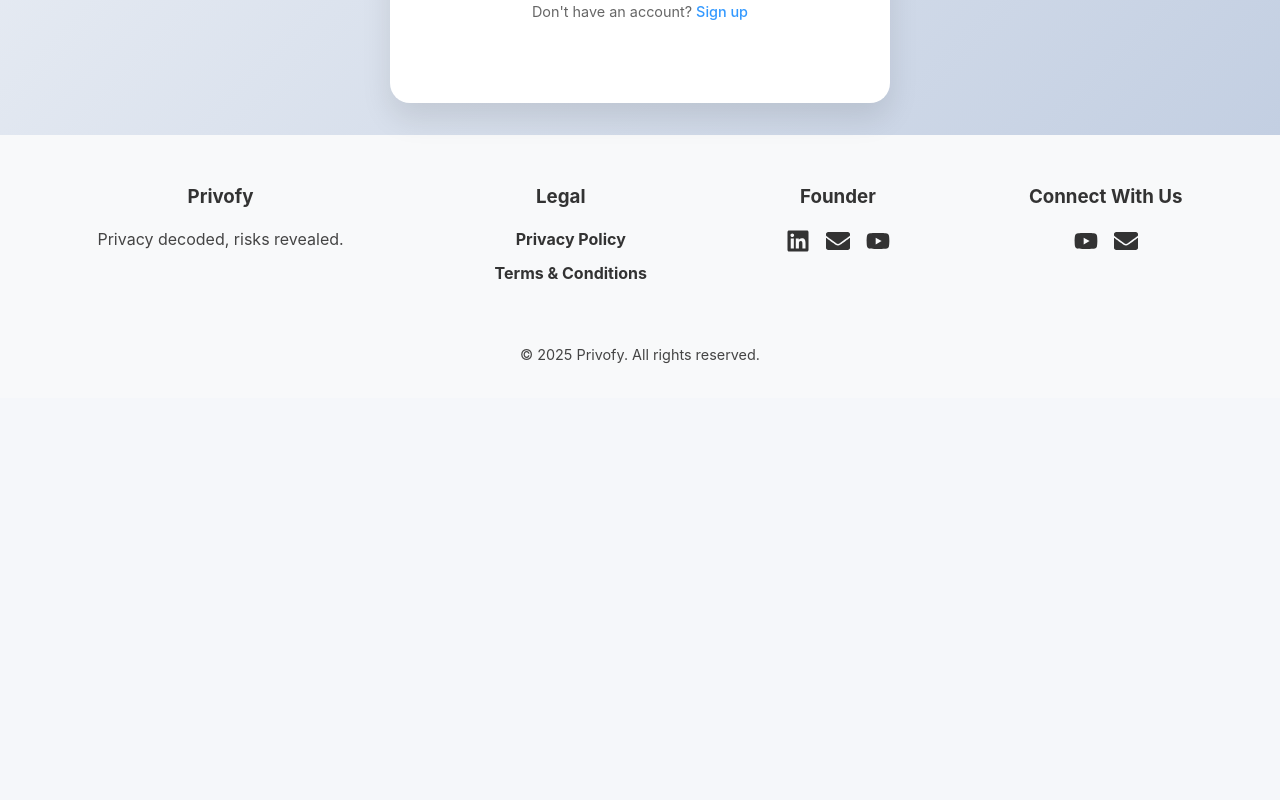
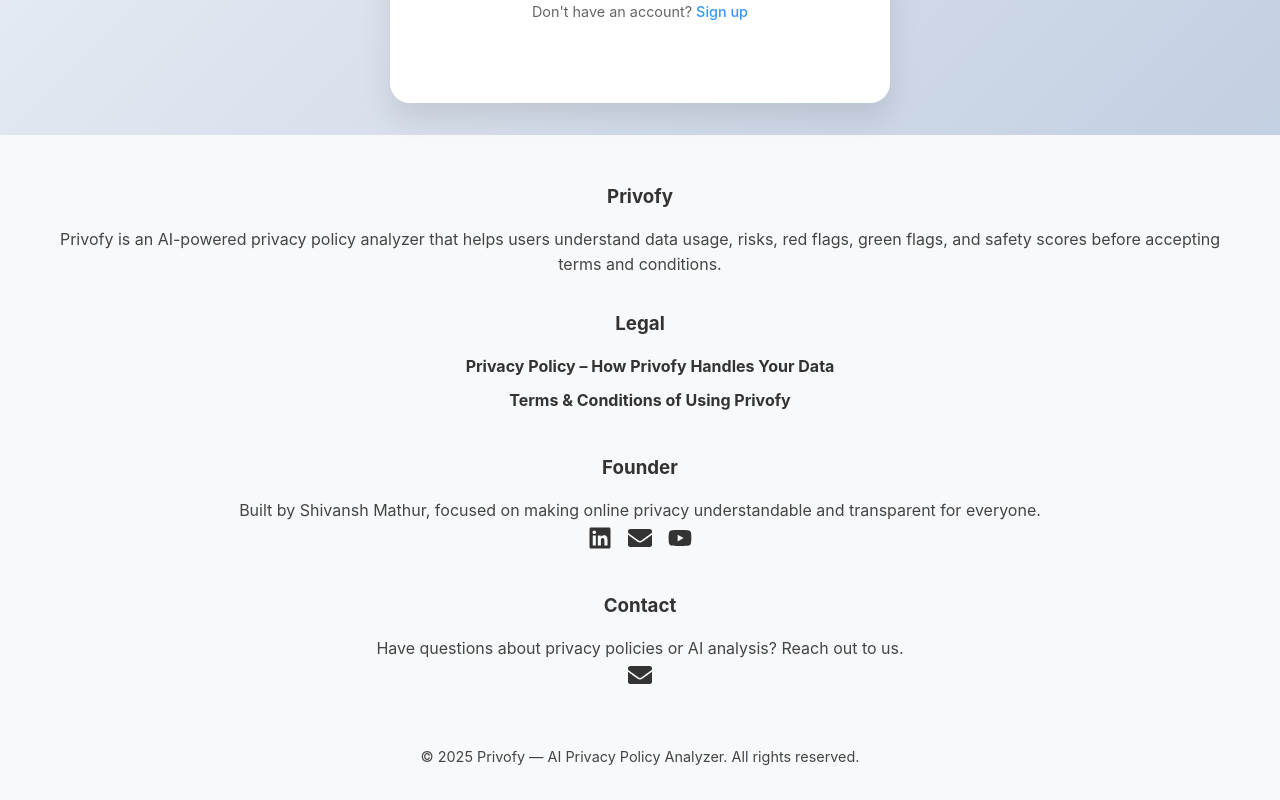
Before and after one commit to ShivanshCoding36/Privofy, a React (Create React App) app: page /login in a window 1280 px wide. Shown: the part 807-1607 px from the top of the page. Before the commit the page ends 1205 px from the top, so only its background shows below. Built offline with nearby package versions, Linux system fonts and the light colour scheme; no server answers.

Commit message:
Update Footer.jsx

```diff
--- a/src/components/Footer.jsx
+++ b/src/components/Footer.jsx
@@ -1,59 +1,100 @@
-import React from 'react';
-import { Link } from 'react-router-dom';
-import { FaLinkedin, FaYoutube, FaEnvelope } from 'react-icons/fa';
-import './Footer.css';
+import React from "react";
+import { Link } from "react-router-dom";
+import { FaLinkedin, FaYoutube, FaEnvelope } from "react-icons/fa";
+import "./Footer.css";
 
 const Footer = () => {
   return (
-    <footer className="footer">
+    <footer className="footer" role="contentinfo">
       <div className="footer-container">
+
+        {/* Brand / SEO Description */}
         <div className="footer-section">
           <h3>Privofy</h3>
-          <p>Privacy decoded, risks revealed.</p>
+          <p>
+            Privofy is an AI-powered privacy policy analyzer that helps users
+            understand data usage, risks, red flags, green flags, and safety
+            scores before accepting terms and conditions.
+          </p>
         </div>
 
+        {/* Legal Links */}
         <div className="footer-section">
           <h3>Legal</h3>
           <ul className="lis">
-            <li><Link to="/privacy-policy">Privacy Policy</Link></li>
-            <li><Link to="/terms">Terms & Conditions</Link></li>
+            <li>
+              <Link to="/privacy-policy">
+                Privacy Policy – How Privofy Handles Your Data
+              </Link>
+            </li>
+            <li>
+              <Link to="/terms">
+                Terms & Conditions of Using Privofy
+              </Link>
+            </li>
           </ul>
         </div>
 
+        {/* Founder / Trust */}
         <div className="footer-section">
           <h3>Founder</h3>
+          <p>
+            Built by Shivansh Mathur, focused on making online privacy
+            understandable and transparent for everyone.
+          </p>
           <div className="social-icons">
-            <a href="https://www.linkedin.com/in/shivanshmathur9" target="_blank" rel="noopener noreferrer">
+            <a
+              href="https://www.linkedin.com/in/shivanshmathur9"
+              target="_blank"
+              rel="noopener noreferrer"
+              aria-label="Shivansh Mathur on LinkedIn"
+            >
               <FaLinkedin />
             </a>
-            <a href="mailto:shivanshmathur221@gmail.com">
+            <a
+              href="mailto:shivanshmathur221@gmail.com"
+              aria-label="Email the founder of Privofy"
+            >
               <FaEnvelope />
             </a>
-            <a href="https://www.youtube.com/@shivanshmathur9" target="_blank" rel="noopener noreferrer">
+            <a
+              href="https://www.youtube.com/@shivanshmathur9"
+              target="_blank"
+              rel="noopener noreferrer"
+              aria-label="Founder YouTube channel"
+            >
               <FaYoutube />
             </a>
           </div>
         </div>
 
+        {/* Contact */}
         <div className="footer-section">
-          <h3>Connect With Us</h3>
+          <h3>Contact</h3>
+          <p>
+            Have questions about privacy policies or AI analysis?
+            Reach out to us.
+          </p>
           <div className="social-icons">
-            <a href="https://youtube.com/airquality" target="_blank" rel="noopener noreferrer">
-              <FaYoutube />
-            </a>
-            <a href="mailto:aeroaware.help@gmail.com">
+            <a
+              href="mailto:aeroaware.help@gmail.com"
+              aria-label="Contact Privofy support"
+            >
               <FaEnvelope />
             </a>
           </div>
         </div>
+
       </div>
 
       <div className="footer-bottom">
-        <p>&copy; {new Date().getFullYear()} Privofy. All rights reserved.</p>
+        <p>
+          © {new Date().getFullYear()} Privofy — AI Privacy Policy Analyzer.
+          All rights reserved.
+        </p>
       </div>
     </footer>
   );
 };
 
-
 export default Footer;
```
